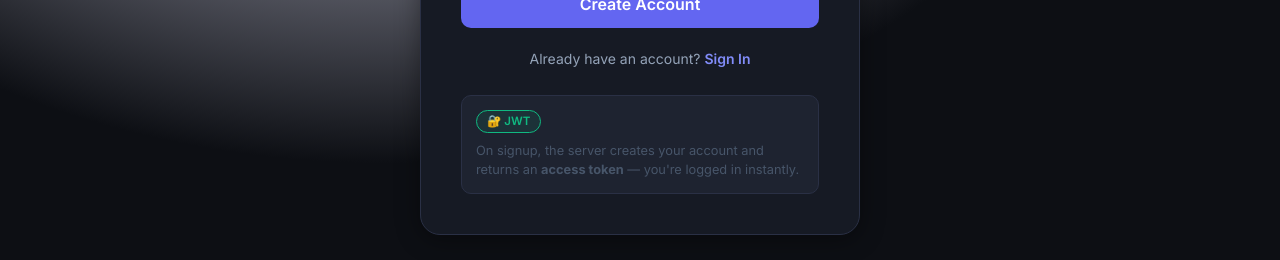
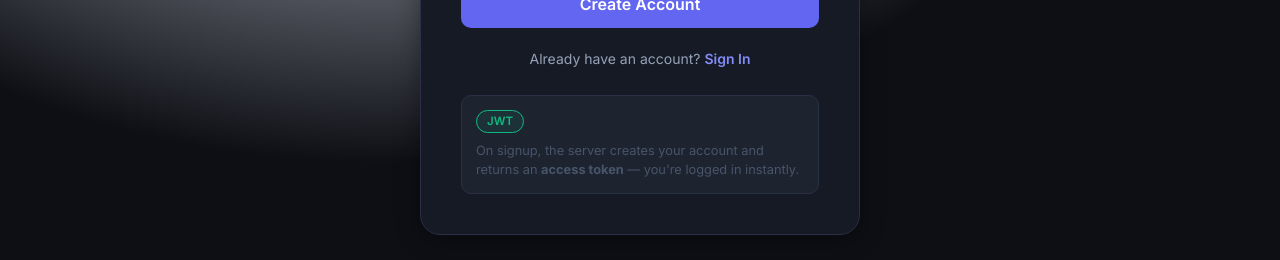
Before and after one commit to ahmad232-web/Blogg, a Django app: template blog/templates/signup.html in a window 1280 px wide. Shown: the part 540-800 px from the top of the page. Run offline with Django 3.2, Linux system fonts and the light colour scheme; the template is opened without the code that fills it, so the values that code supplies are empty.

```diff
--- a/blog/serializers.py
+++ b/blog/serializers.py
@@ -1,5 +1,6 @@
 from rest_framework import serializers
 from django.contrib.auth.models import User
+# pyrefly: ignore[missing-import]
 from .models import Post
 
 
--- a/blog/templates/signup.html
+++ b/blog/templates/signup.html
@@ -48,7 +48,7 @@
       </div>
 
       <div class="jwt-info">
-        <span class="jwt-badge">🔐 JWT</span>
+        <span class="jwt-badge">JWT</span>
         <p>On signup, the server creates your account and returns an <strong>access token</strong> — you're logged in instantly.</p>
       </div>
     </div>
```
Also changed, not shown: 1 other file.
